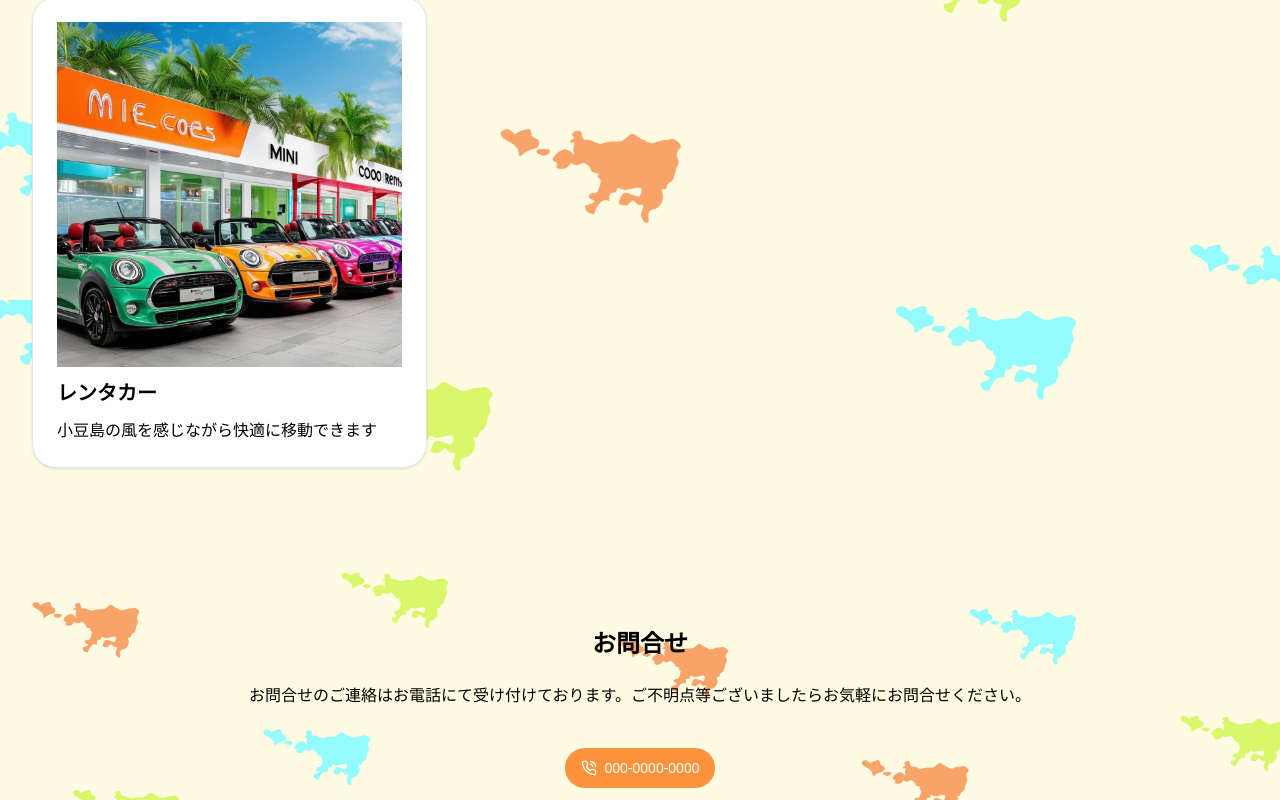
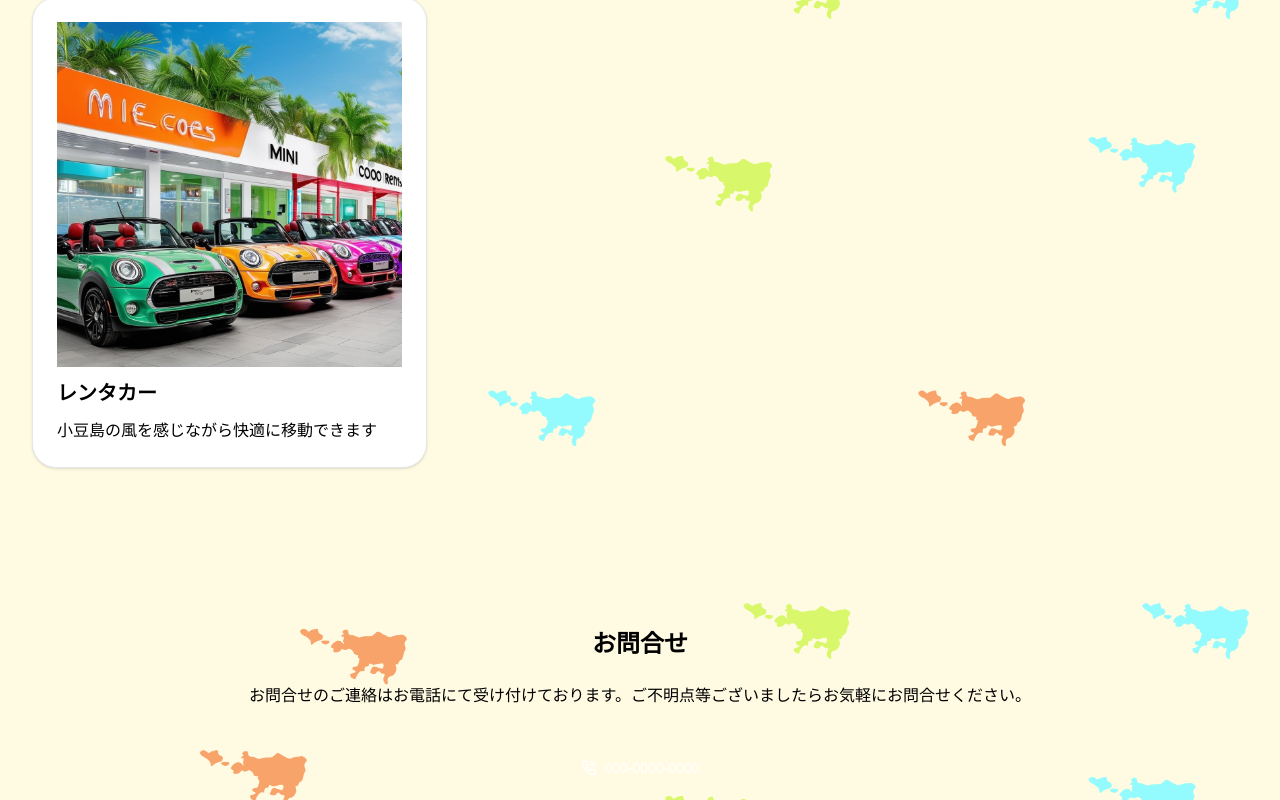
Before and after one commit to olivemochi23/gajumaru-site, a Next.js app: page / in a window 1280 px wide. Shown: the part 2000-2800 px from the top of the page. Built offline with nearby package versions, Linux system fonts and the light colour scheme; a web font is replaced by a local one.

Commit message:
background change

```diff
--- a/app/components/about.tsx
+++ b/app/components/about.tsx
@@ -8,9 +8,9 @@ export default function About() {
 <Section
         title="私たちの強み"
         subTitle="ガジュマルの特徴"
-        className="px-4 sm:px-6 lg:px-8"
+        className="px-4 sm:px-6 lg:px-8 "
         style={{
-          backgroundImage: "url('/お問合せ背景.png')"
+          //backgroundImage: "url('/お問合せ背景.png')"
         }}
       >
         <div className="grid grid-cols-1 md:grid-cols-3 gap-8 ">
--- a/app/components/contact.tsx
+++ b/app/components/contact.tsx
@@ -5,7 +5,7 @@ import { PhoneCall } from "lucide-react"
 export function ButtonWithIcon() {
   return (
     <div className="relative z-10">
-      <Button className="bg-orange-400 text-white rounded-full hover:bg-opacity-80 active:bg-opacity-100 transition-opacity duration-300">
+      <Button className=" text-white rounded-full hover:bg-opacity-80 active:bg-opacity-100 transition-opacity duration-300">
         <PhoneCall className="mr-2 h-4 w-4" /> 000-0000-0000
       </Button>
     </div>
@@ -19,7 +19,7 @@ export default function Contact() {
       subTitle="お問合せのご連絡はお電話にて受け付けております。ご不明点等ございましたらお気軽にお問合せください。"
       className="relative px-4 sm:px-6 lg:px-8 flex flex-col justify-center items-center bg-center bg-no-repeat bg-cover"
       style={{
-        backgroundImage: "url('/お問合せ背景.png')",
+        ///backgroundImage: "url('/お問合せ背景.png')",
       }}
     >
       <ButtonWithIcon />
--- a/app/components/services.tsx
+++ b/app/components/services.tsx
@@ -4,10 +4,10 @@ import Section from "./section";
 
 export default function Services() {
   return (
-    <Section className="bg-teal-100 px-4 sm:px-6 lg:px-8" title="サービス一覧"
+    <Section className=" px-4 sm:px-6 lg:px-8" title="サービス一覧"
     subTitle=""
     style={{
-      backgroundImage: "url('/お問合せ背景.png')"
+      ///backgroundImage: "url('/お問合せ背景.png')"
     }}>
       <div className="grid grid-cols-1 sm:grid-cols-2 lg:grid-cols-3 gap-4 ">
         <div className="border relative rounded-3xl p-6 shadow space-y-3 bg-white">
--- a/app/page.tsx
+++ b/app/page.tsx
@@ -105,7 +105,7 @@ export default function Home() {
         </div>
       </div>
 
-      <main>
+      <main className="bg-contact-background bg-repeat bg-contain bg-opacity-50">
         <section id="about" className='w-screen px-0'>
           <About />
         </section>
--- a/tailwind.config.ts
+++ b/tailwind.config.ts
@@ -1,13 +1,13 @@
 import type { Config } from "tailwindcss"
 
-const config = {
+const config: Config = {
   darkMode: ["class"],
   content: [
     './pages/**/*.{ts,tsx}',
     './components/**/*.{ts,tsx}',
     './app/**/*.{ts,tsx}',
     './src/**/*.{ts,tsx}',
-	],
+  ],
   prefix: "",
   theme: {
     container: {
@@ -72,9 +72,13 @@ const config = {
         "accordion-down": "accordion-down 0.2s ease-out",
         "accordion-up": "accordion-up 0.2s ease-out",
       },
+      backgroundImage: {
+        'contact-background': "url('/背景.png')",
+      }
     },
   },
+
   plugins: [require("tailwindcss-animate")],
-} satisfies Config
+}
 
 export default config
```
Also changed, not shown: public/背景.png (added).
